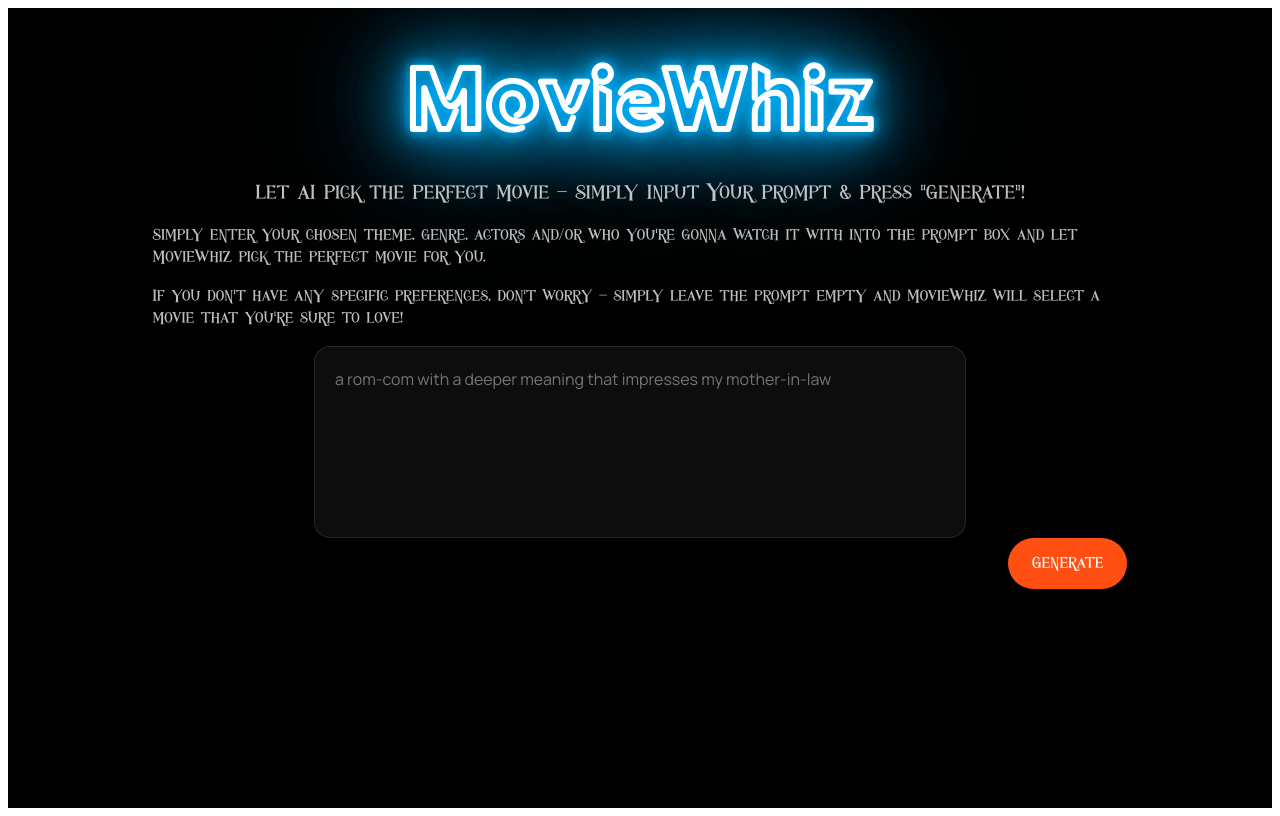
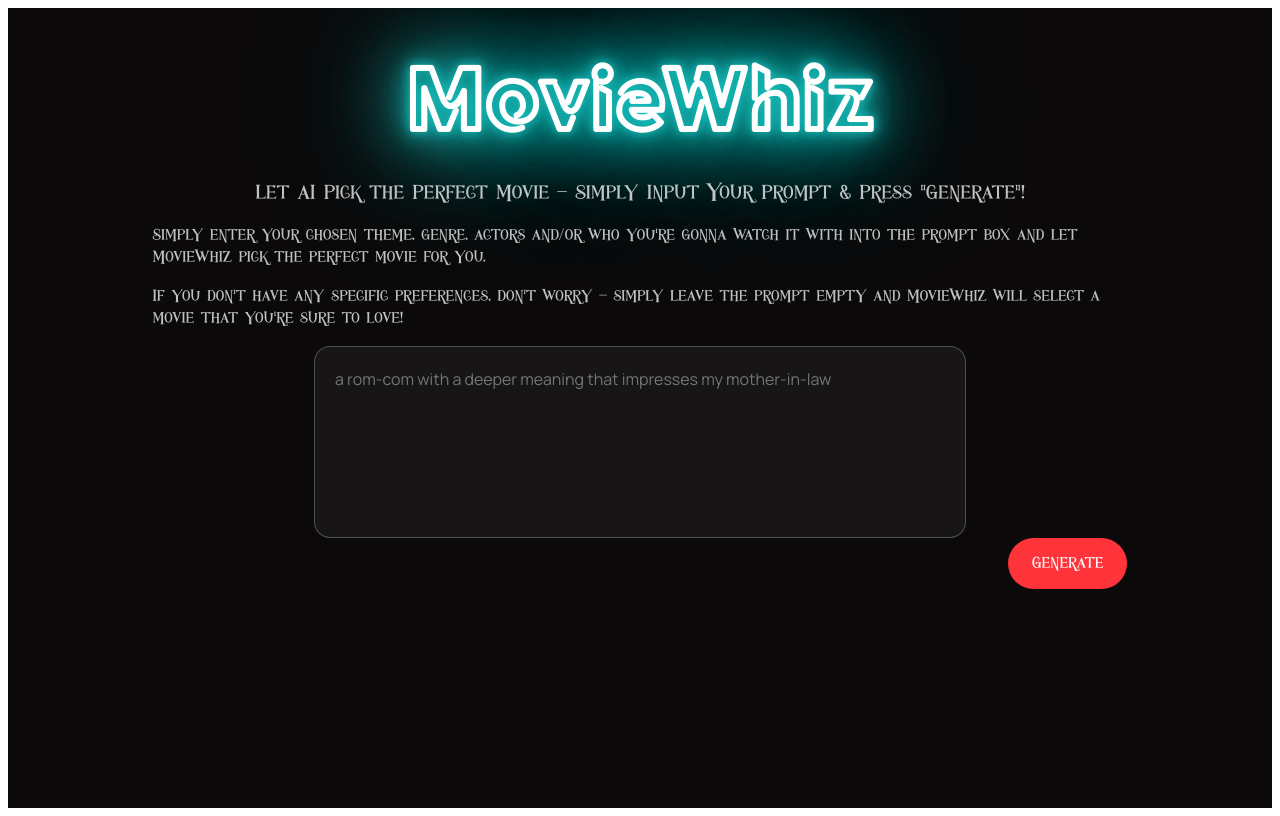
Before and after one commit to Sunkio/moviewhiz, a Next.js app: page / in a window 1280 px wide. Built offline with nearby package versions, Linux system fonts and the light colour scheme.

Commit message:
add colors

```diff
--- a/pages/index.js
+++ b/pages/index.js
@@ -35,7 +35,7 @@ const Home = () => {
       <div className="container">
         <div className="header">
           <div className="header-title">
-            <h1 className="neon">MovieWhiz</h1>
+            <h1 className="neon-text">MovieWhiz</h1>
           </div>
           <div className="header-subtitle">
             <h2>Let AI Pick the Perfect Movie - Simply Input Your Prompt & Press "Generate"!</h2>
@@ -57,7 +57,7 @@ const Home = () => {
                 />
             </div>
             <div className="prompt-buttons ">
-                <a className={isGenerating ? 'generate-button loading' : 'generate-button'} onClick={callGenerateEndpoint}>
+                <a className={isGenerating ? 'generate-button loading neon-box' : 'generate-button neon-box'} onClick={callGenerateEndpoint}>
                     <div className="generate">
                         {isGenerating ? <span className="loader"></span> : <p>Generate</p>}
                     </div>
--- a/pages/styles.css
+++ b/pages/styles.css
@@ -12,9 +12,9 @@
 :root {
     --system-ui: system-ui, "Segoe UI", Roboto, Helvetica, Arial, sans-serif, "Apple Color Emoji", "Segoe UI Emoji",
     "Segoe UI Symbol";
-    --black: #040303;
-    --blue: #63afb7;
-    --green: #8ec296;
+    --black: #0B090A;
+    --blue: #17BEBB;
+    --orange: #FF333A;
 }
 
 html {
@@ -31,7 +31,7 @@ body {
     display: flex;
     place-content: center flex-start;
     align-items: center;
-    background-color: rgb(0, 0, 0);
+    background-color: var(--black);
     flex-flow: column nowrap;
     gap: 10px;
     height: 100vh;
@@ -94,14 +94,15 @@ body {
     text-align: left;
 }
 
-.neon {
-    text-shadow: 0 0 10px #00b3ff,
-    0 0 20px #00b3ff,
-    0 0 40px #00b3ff,
-    0 0 80px #00b3ff,
-    0 0 100px #00b3ff,
-    0 0 150px #00b3ff;
+.neon-text {
+    text-shadow: 0 0 10px var(--blue),
+    0 0 20px var(--blue),
+    0 0 40px var(--blue),
+    0 0 80px var(--blue),
+    0 0 100px var(--blue),
+    0 0 150px var(--blue);
 }
+
 
 .prompt-container {
     place-content: flex-end center;
@@ -116,12 +117,7 @@ body {
 }
 
 .prompt-box {
-    border-bottom-width: 1px;
-    border-color: rgba(255, 255, 255, 0.1);
-    border-left-width: 1px;
-    border-right-width: 1px;
-    border-style: solid;
-    border-top-width: 1px;
+    border: 1px solid rgba(255, 255, 255, 0.25);
     place-content: flex-start;
     align-items: flex-start;
     background-color: rgba(255, 255, 255, 0.05);
@@ -131,7 +127,6 @@ body {
     flex-flow: column nowrap;
     gap: 10px;
     height: 150px;
-    overflow: hidden;
     padding: 20px;
     position: relative;
     width: 610px;
@@ -209,7 +204,7 @@ textarea {
 .generate-button {
     place-content: flex-start;
     align-items: flex-start;
-    background-color: rgb(255, 79, 18);
+    background-color: var(--orange);
     border-radius: 100px;
     display: flex;
     flex: 0 0 auto;
@@ -244,6 +239,7 @@ textarea {
     cursor: default;
 }
 
+/*
 .badge-container {
     display: flex;
     bottom: 20px;
@@ -296,6 +292,8 @@ textarea {
 .badge p {
     margin: 0;
 }
+
+ */
 
 .grow {
     transition: all .2s ease-in-out;
```
